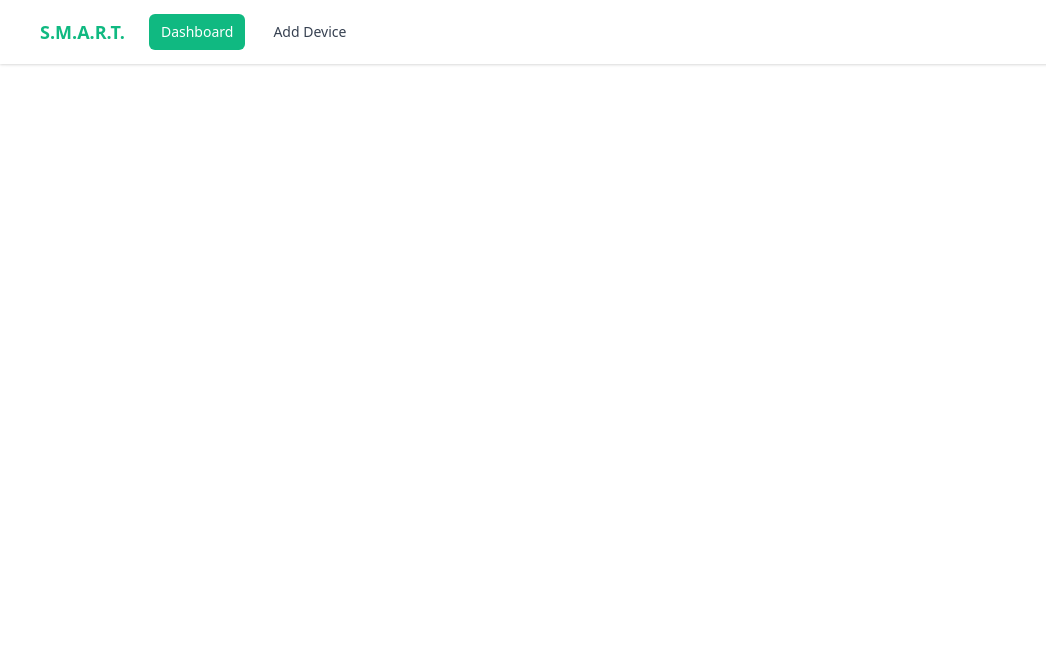
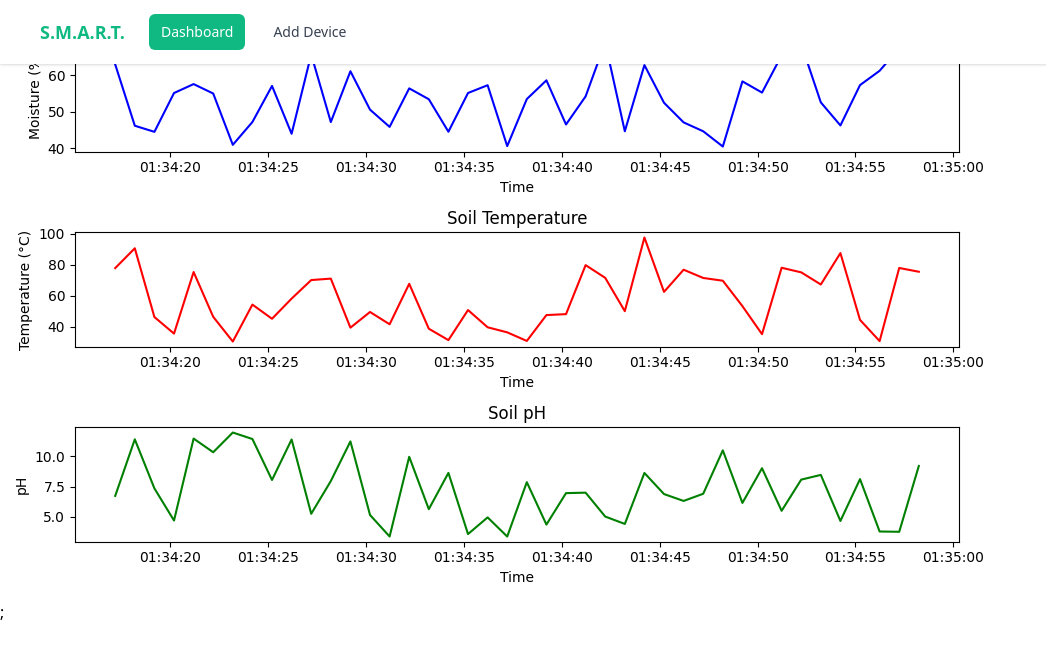
Before and after one commit to Nolan-Reilly/sparkHacks, a Flask app: template website/templates/dashboard.html in a window 1280 px wide. Shown: the top 659 px of the page, without its empty margins (0-1046 px from the left). Run offline with Flask 3, Linux system fonts and the light colour scheme; the template is opened without the code that fills it, so the values that code supplies are empty.

Commit message:
Add plot to website

```diff
--- a/website/templates/dashboard.html
+++ b/website/templates/dashboard.html
@@ -60,6 +60,8 @@
     </div>
   </nav>
 
+  <img src="../static/plot.png">;
+
   <!-- Embedded Vanilla JavaScript for the hamburger menu -->
   <script>
     function toggleMenu() {
```
